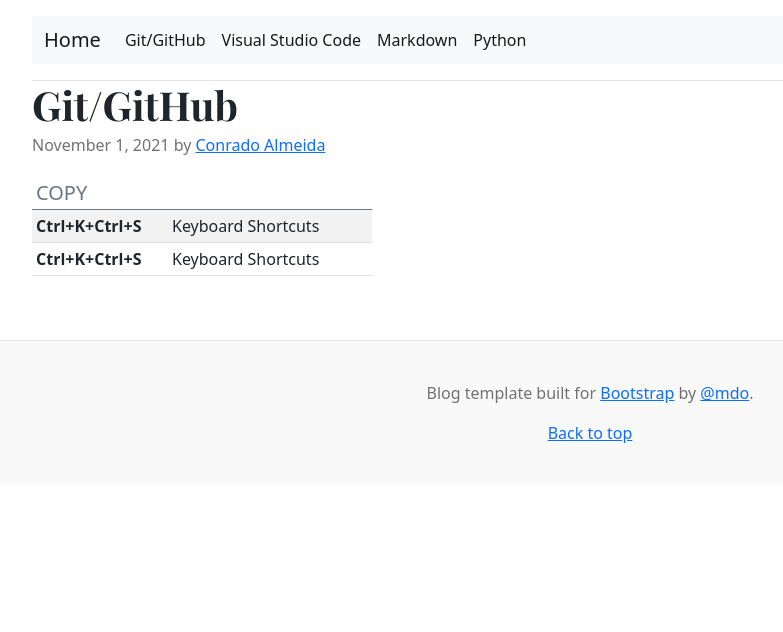
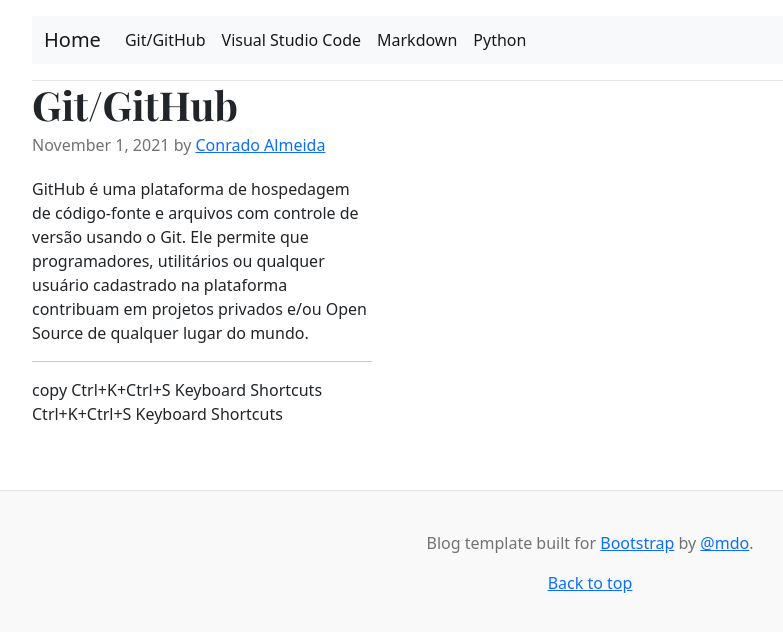
Before and after one commit to ConradoAlmeida/cheatsheets, a Jekyll site: the page built from git-cheat.html, in a window 1280 px wide. Shown: the top 632 px of the page, without its empty margins (50-833 px from the left). Built offline with Jekyll 4.4.1, drawn with Linux system fonts in a browser that asks for light colours.

Commit message:
Update git-cheat.html

```diff
--- a/git-cheat.html
+++ b/git-cheat.html
@@ -13,6 +13,9 @@
  <article class="blog-post">
           <h2 class="blog-post-title">Git/GitHub</h2>
         <p class="blog-post-meta">November 1, 2021 by <a href="#">Conrado Almeida</a></p>
+         <p>GitHub é uma plataforma de hospedagem de código-fonte e arquivos com controle de versão usando o Git. Ele permite que programadores,
+          utilitários ou qualquer usuário cadastrado na plataforma contribuam em projetos privados e/ou Open Source de qualquer lugar do mundo.</p>
+        <hr
 
 
   {% for dado in dados2 %}
```
